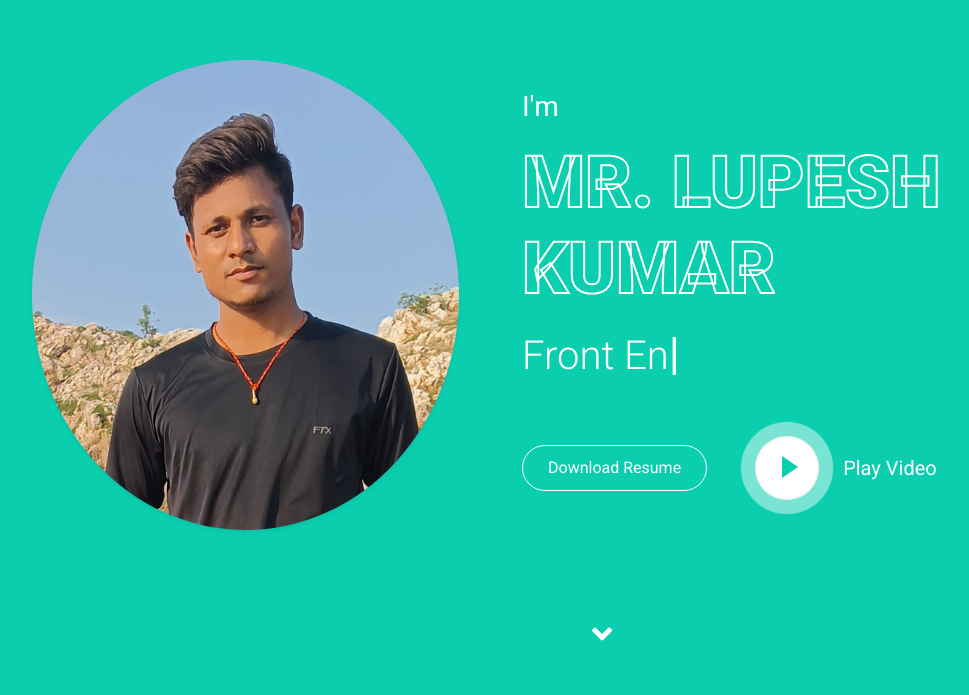
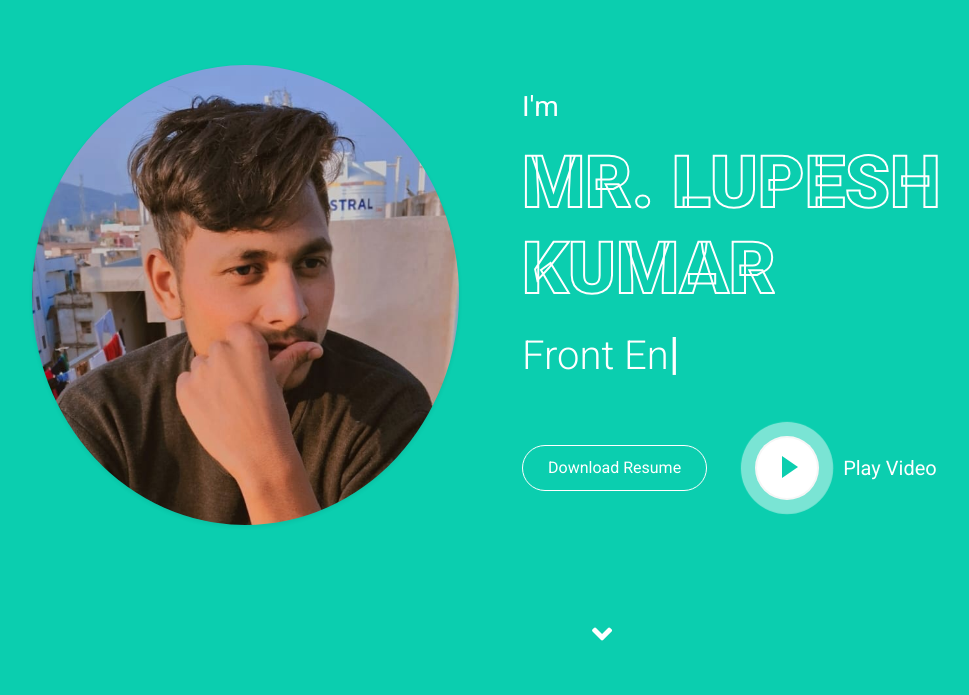
Before and after one commit to lupeshkumar/lupesh, a plain HTML site: page index.html in a window 1280 px wide. Shown: the part 105-800 px from the top of the page, without its empty margins (38-1007 px from the left). Drawn offline with nearby package versions, Linux system fonts and the light colour scheme.

Commit message:
Update index.html

```diff
--- a/index.html
+++ b/index.html
@@ -74,7 +74,7 @@
         <div class="container">
             <div class="row align-items-center">
                 <div class="col-lg-5 px-5 pl-lg-0 pb-5 pb-lg-0">
-                    <img class="img-fluid w-100 rounded-circle shadow-sm" src="lup.jpg" alt="">
+                    <img class="img-fluid w-100 rounded-circle shadow-sm" src="lupeshkumar1.jpeg" alt="">
                 </div>
                 <div class="col-lg-7 text-center text-lg-left">
                     <h3 class="text-white font-weight-normal mb-3">I'm</h3>
```
